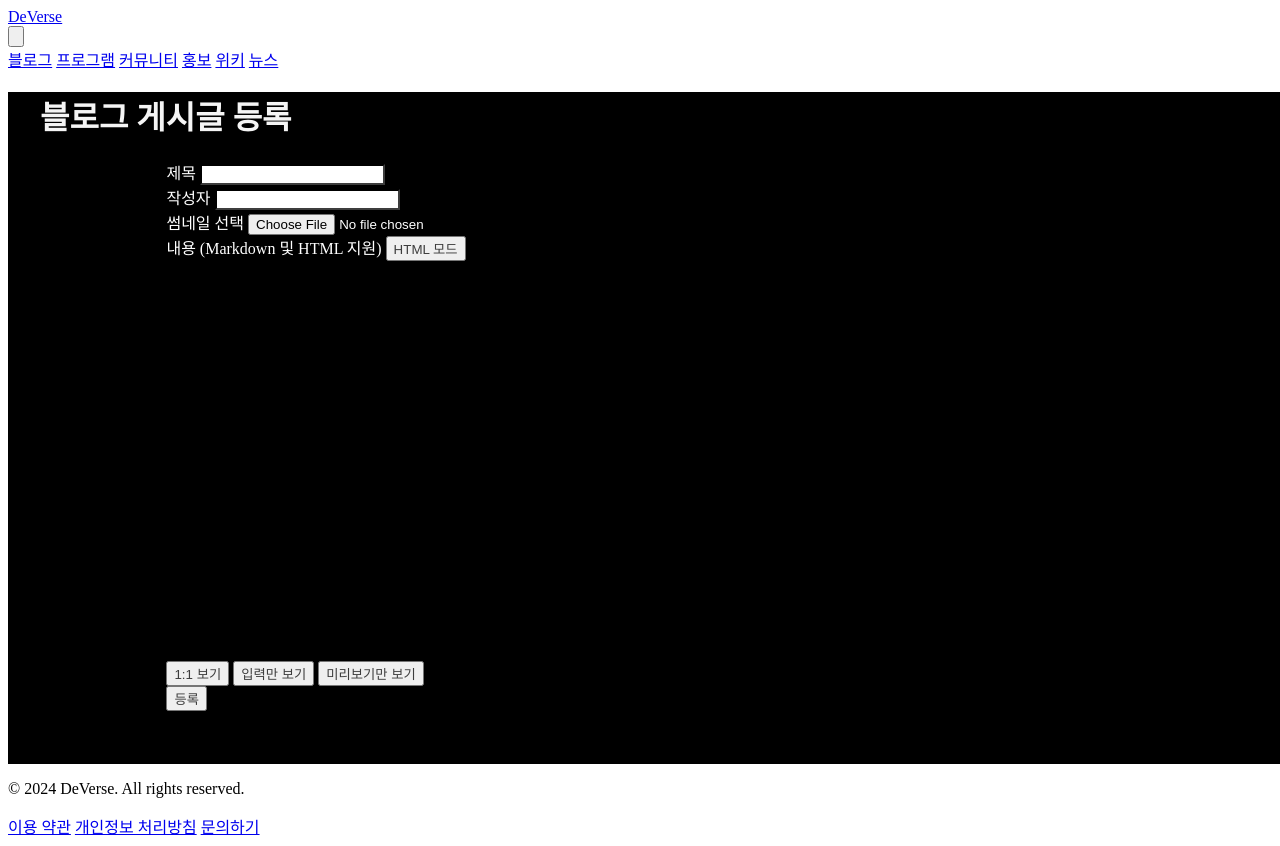
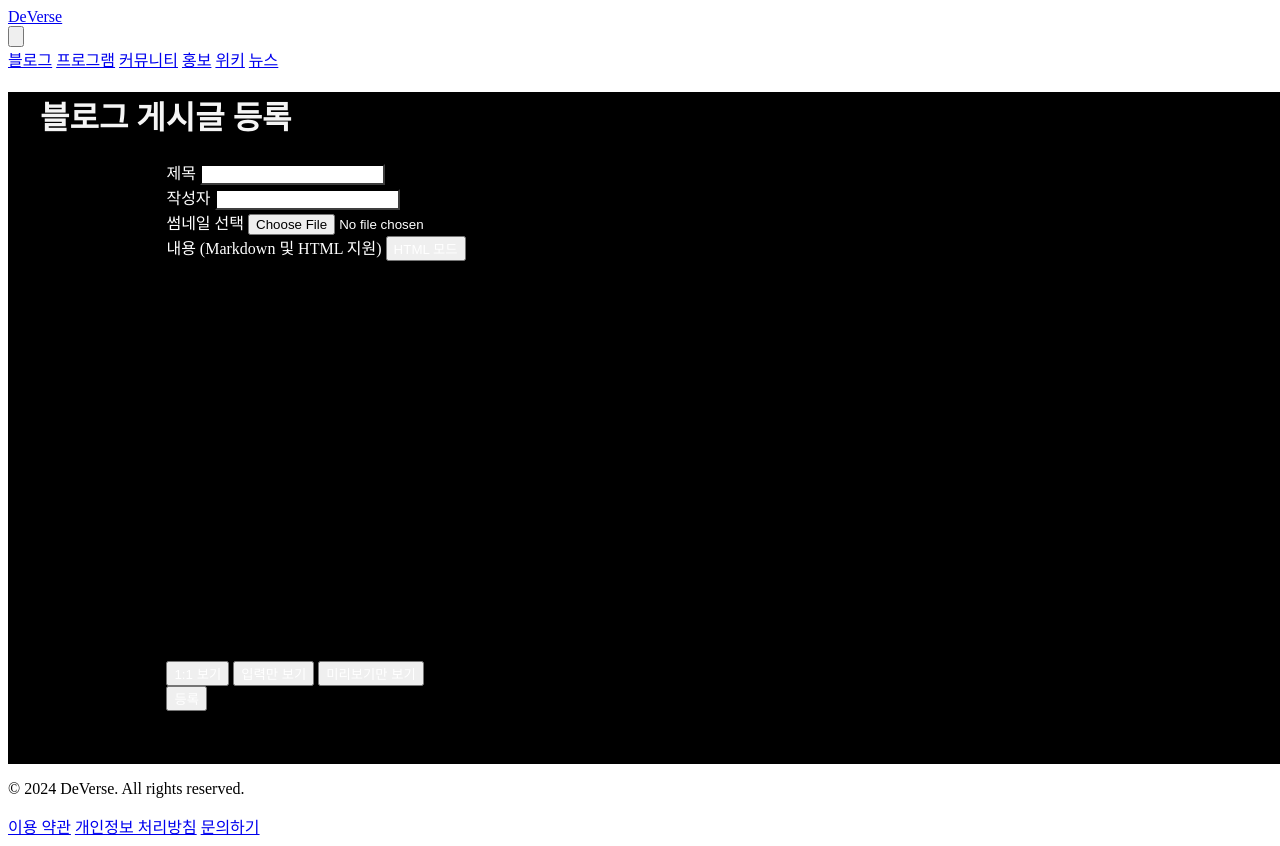
Before and after one commit to hawoond/deverse-frontend, a SvelteKit app: page /blog/create in a window 1280 px wide. Shown: the top 846 px of the page. Built offline with nearby package versions, Linux system fonts and the light colour scheme.

Commit message:
(feat): html editor 추가

```diff
--- a/package.json
+++ b/package.json
@@ -35,6 +35,7 @@
 	"type": "module",
 	"dependencies": {
 		"@auth0/auth0-spa-js": "^2.1.3",
+		"@tinymce/tinymce-svelte": "^3.0.0",
 		"axios": "^1.7.7",
 		"marked": "^14.1.2",
 		"socket.io-client": "^4.8.0"
--- a/src/routes/blog/create/+page.svelte
+++ b/src/routes/blog/create/+page.svelte
@@ -4,6 +4,7 @@
     import { marked } from 'marked';
     import { tick } from 'svelte';
     import './blog-editor.css';
+    import Editor from '@tinymce/tinymce-svelte';
 
     let title = '';
     let author = ''; // 로그인 유저의 아이디로 자동 설정될 예정
@@ -47,6 +48,7 @@
     function toggleHtmlMode() {
       isHtmlMode = !isHtmlMode;
     }
+
   </script>
 
   <main class="container mx-auto px-8 mt-4">
@@ -65,15 +67,15 @@
         <input type="file" accept="image/*" on:change={handleFileUpload} class="w-full px-4 py-2 rounded bg-[#1a1a1a] text-white border border-gray-700 focus:outline-none focus:ring-2 focus:ring-[#ff6f61]" />
         <div class="mt-4 flex space-x-4">
           {#each images as image}
-            <button type="button" class="w-32 h-32 bg-gray-800 rounded overflow-hidden cursor-pointer border-4 {thumbnail === image ? 'border-[#ff6f61]' : 'border-transparent'}" on:click={() => selectThumbnail(image)} aria-label="썸네일 선택">
+            <div class="w-32 h-32 bg-gray-800 rounded overflow-hidden cursor-pointer border-4 {thumbnail === image ? 'border-[#ff6f61]' : 'border-transparent'}" on:click={() => selectThumbnail(image)}>
               <img src={image} alt="썸네일 선택" class="object-cover w-full h-full" />
-            </button>
+            </div>
           {/each}
         </div>
       </div>
       <div>
         <label for="content" class="block text-white mb-2">내용 (Markdown 및 HTML 지원)</label>
-        <button type="button" on:click={toggleHtmlMode} class="px-4 py-2 mb-4 bg-[#ff6f61] rounded hover:bg-[#e65c50]">{isHtmlMode ? 'Markdown 모드' : 'HTML 모드'}</button>
+        <button type="button" on:click={toggleHtmlMode} class="px-4 py-2 mb-4 bg-[#ff6f61] text-white rounded hover:bg-[#e65c50]">{isHtmlMode ? 'Markdown 모드' : 'HTML 모드'}</button>
         {#if !isHtmlMode}
           <div class="w-full grid resize-grid" bind:this={resizeGridElement}>
             <div class="content-input h-full px-4 py-2 rounded bg-[#1a1a1a] text-white border border-gray-700 focus:outline-none focus:ring-2 focus:ring-[#ff6f61]" contenteditable="true" bind:this={contentEditableDiv} on:input={(e) => { content = e.currentTarget.innerText; }}></div>
@@ -82,17 +84,36 @@
             </div>
           </div>
         {:else}
-        <div class="w-full">
-          <textarea id="html-editor" bind:value={content} class="w-full h-full px-4 py-2 rounded bg-dark text-white border border-gray-700 focus:outline-none focus:ring-2 focus:ring-[#ff6f61]"></textarea>
-        </div>
+          <Editor bind:value={content} init={{
+            height: 400,
+            menubar: false,
+            plugins: 'lists link image preview',
+            toolbar: 'undo redo | bold italic underline | alignleft aligncenter alignright alignjustify | bullist numlist outdent indent | link image',
+            content_style: 'body { font-family:Helvetica,Arial,sans-serif; font-size:14px }'
+          }} />
+          <div class="html-editor-container">
+            <div class="html-editor-toolbar bg-[#1a1a1a] text-white p-2 rounded-t">
+              <button type="button" on:click={() => document.execCommand('bold')} class="px-2 py-1 bg-[#ff6f61] text-white rounded hover:bg-[#e65c50]">굵게</button>
+              <button type="button" on:click={() => document.execCommand('italic')} class="px-2 py-1 bg-[#ff6f61] text-white rounded hover:bg-[#e65c50]">기울임꼴</button>
+              <button type="button" on:click={() => document.execCommand('underline')} class="px-2 py-1 bg-[#ff6f61] text-white rounded hover:bg-[#e65c50]">밑줄</button>
+              <button type="button" on:click={() => document.execCommand('insertOrderedList')} class="px-2 py-1 bg-[#ff6f61] text-white rounded hover:bg-[#e65c50]">번호 목록</button>
+              <button type="button" on:click={() => document.execCommand('insertUnorderedList')} class="px-2 py-1 bg-[#ff6f61] text-white rounded hover:bg-[#e65c50]">글머리 기호 목록</button>
+              <button type="button" on:click={() => document.execCommand('createLink', false, prompt('링크 URL을 입력하세요:'))} class="px-2 py-1 bg-[#ff6f61] text-white rounded hover:bg-[#e65c50]">링크 추가</button>
+            </div>
+            <div contenteditable="true" bind:this={contentEditableDiv} on:input={(e) => { content = e.currentTarget.innerHTML; }} class="html-editor-content w-full h-64 px-4 py-2 rounded-b bg-[#1a1a1a] text-white border border-t-0 border-gray-700 focus:outline-none focus:ring-2 focus:ring-[#ff6f61]"></div>
+          </div>
         {/if}
+
+          <div class="content-preview prose prose-invert text-white border border-gray-700 rounded p-4 bg-[#1a1a1a] overflow-auto">
+            {@html marked(content)}
+          </div>
         </div>
 
       <div class="flex space-x-4 mt-4">
-        <button type="button" on:click={() => setGridRatio(1, 1)} class="px-4 py-2 bg-[#ff6f61] rounded hover:bg-[#e65c50]">1:1 보기</button>
-        <button type="button" on:click={() => setGridRatio(1, 0)} class="px-4 py-2 bg-[#ff6f61] rounded hover:bg-[#e65c50]">입력만 보기</button>
-        <button type="button" on:click={() => setGridRatio(0, 1)} class="px-4 py-2 bg-[#ff6f61] rounded hover:bg-[#e65c50]">미리보기만 보기</button>
+        <button type="button" on:click={() => setGridRatio(1, 1)} class="px-4 py-2 bg-[#ff6f61] text-white rounded hover:bg-[#e65c50]">1:1 보기</button>
+        <button type="button" on:click={() => setGridRatio(1, 0)} class="px-4 py-2 bg-[#ff6f61] text-white rounded hover:bg-[#e65c50]">입력만 보기</button>
+        <button type="button" on:click={() => setGridRatio(0, 1)} class="px-4 py-2 bg-[#ff6f61] text-white rounded hover:bg-[#e65c50]">미리보기만 보기</button>
       </div>
-      <button type="submit" class="px-6 py-2 bg-[#ff6f61] rounded hover:bg-[#e65c50]">등록</button>
+      <button type="submit" class="px-6 py-2 bg-[#ff6f61] text-white rounded hover:bg-[#e65c50]">등록</button>
     </form>
   </main>
```
Also changed, not shown: 1 other file (tests, documents, lock files or other folders).
